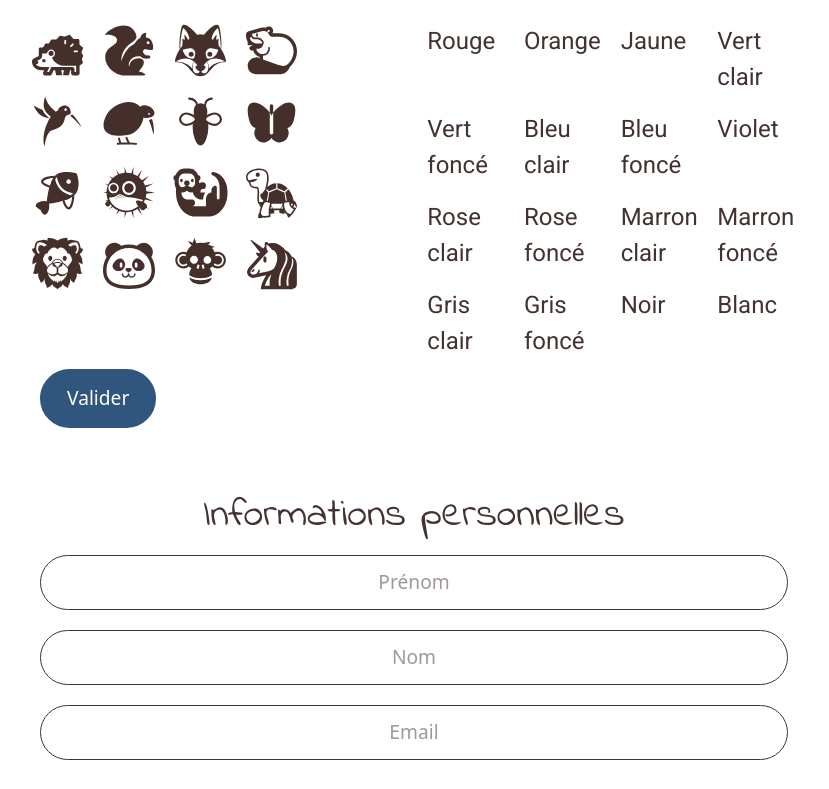
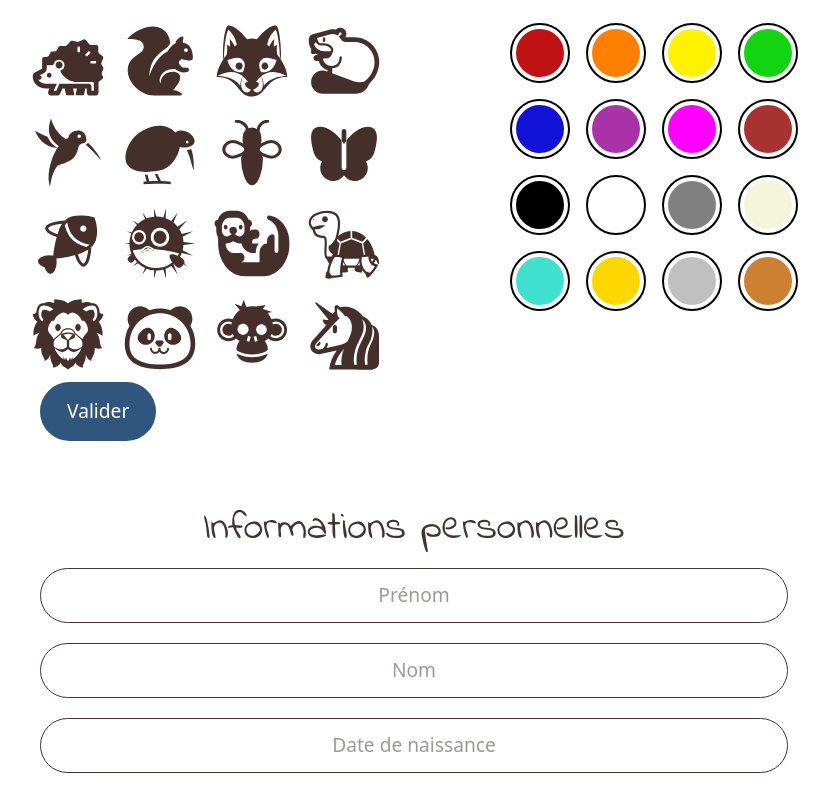
Before and after one commit to Fenysk/Digiquest, a Vue app: page /my-account in a window 1280 px wide. Shown: the part 371-1160 px from the top of the page, without its empty margins (226-1055 px from the left). Built offline with nearby package versions, Linux system fonts and the light colour scheme; no server answers; sample sign-in values are in the browser's storage.

Commit message:
Profile mis à jour

```diff
--- /dev/null
+++ b/src/api/User/deleteProfile.js
@@ -0,0 +1,15 @@
+import axios from 'axios';
+
+export async function deleteProfile(profileId) {
+    const apiUrl = 'https://digiquest-back.herokuapp.com';
+
+    try {
+        const response = await axios.delete(`${apiUrl}/profile/${profileId}`);
+        const message = response.data;
+        console.log('Message récupéré :', message);
+        return message;
+    } catch (error) {
+        console.error('Erreur lors de la récupération du profil :', error);
+        throw error;
+    }
+}
--- /dev/null
+++ b/src/api/User/patchProfile.js
@@ -0,0 +1,19 @@
+import axios from 'axios';
+
+export async function patchProfile(profile) {
+    const apiUrl = 'https://digiquest-back.herokuapp.com';
+
+    try {
+        const response = await axios.patch(`${apiUrl}/profile/${profile.profileId}`, {
+            firstName: profile.profileName,
+            lastName: profile.lastName,
+            birthDate: profile.birthDate,
+        });
+        const message = response.data;
+        console.log('Message récupéré :', message);
+        return message;
+    } catch (error) {
+        console.error('Erreur lors de la récupération du profil :', error);
+        throw error;
+    }
+}
--- a/src/views/User/AccountView.vue
+++ b/src/views/User/AccountView.vue
@@ -1,7 +1,5 @@
 <template>
-    <div
-        class="account-view xl:px-64 lg:px-32 md:px-16 sm:px-8 px-4 ease-in-out duration-300 py-16"
-    >
+    <div class="account-view xl:px-64 lg:px-32 md:px-16 sm:px-8 px-4 ease-in-out duration-300 py-16">
         <h1 class="text-center">Bonjour {{ profile.firstName }} !</h1>
 
         <div class="avatar mt-20">
@@ -11,17 +9,8 @@
                     <p class="text-center mb-4">Choisis ton animal</p>
 
                     <div class="grille">
-                        <a
-                            v-for="animal in animals"
-                            :key="animal"
-                            @click.prevent
-                            href=""
-                            class="animal cursor-pointer"
-                        >
-                            <img
-                                :src="require(`@/assets/picto/animals/${animal}.svg`)"
-                                :alt="animal"
-                            />
+                        <a v-for="animal in animals" :key="animal" @click.prevent href="" class="animal cursor-pointer">
+                            <img :src="require(`@/assets/picto/animals/${animal}.svg`)" :alt="animal" />
                         </a>
                     </div>
                 </div>
@@ -29,12 +18,10 @@
                     <p class="text-center mb-4">Choisis ta couleur</p>
 
                     <div class="grille">
-                        <article
-                            v-for="color in colors"
-                            :key="color"
-                            class="color"
-                        >
-                            <p>{{ color }}</p>
+                        <article v-for="color in colors" :key="color"
+                            class="color rounded-full cursor-pointer p-1 border-2 border-black">
+                            <div :class="color" class="h-12 w-12 rounded-full">
+                            </div>
                         </article>
                     </div>
                 </div>
@@ -46,43 +33,26 @@
             <h2 class="text-center">Informations personnelles</h2>
 
             <div class="inputs flex flex-col justify-center">
-                <input
-                    type="text"
-                    placeholder="Prénom"
-                    class="mt-4"
-                    v-model="profile.firstName"
-                />
-                <input
-                    type="text"
-                    placeholder="Nom"
-                    class="mt-4"
-                    v-model="profile.lastName"
-                />
-                <input
-                    type="email"
-                    placeholder="Email"
-                    class="mt-4"
-                    v-model="profile.email"
-                />
+                <input type="text" placeholder="Prénom" class="mt-4" v-model="profile.firstName" />
+                <input type="text" placeholder="Nom" class="mt-4" v-model="profile.lastName" />
+                <input type="birthday" placeholder="Date de naissance" class="mt-4" v-model="birthDateToDisplay" />
             </div>
 
             <div class="flex justify-center mt-4">
-                <Button :text="'Mettre à jour'" class="cursor-pointer" />
+                <Button :text="'Mettre à jour'" class="cursor-pointer" @click="updateProfile" />
             </div>
         </div>
 
-        <Button
-            secondary
-            :text="'Se déconnecter'"
-            class="cursor-pointer"
-            @click="logout"
-        />
+        <Button secondary :text="'Se déconnecter'" class="cursor-pointer" @click="logout" />
+        <Button :text="'Supprimer mon compte'" class="cursor-pointer" @click="deleteAccount" />
     </div>
 </template>
 
 <script>
 
 import { getProfile } from "@/api/User/getProfile";
+import { patchProfile } from "@/api/User/patchProfile";
+import { deleteProfile } from "@/api/User/deleteProfile";
 import jwtDecode from "jwt-decode";
 
 import Button from "@/components/elements/Button.vue";
@@ -95,7 +65,7 @@ export default {
     data() {
         return {
             profile: {},
-            dateDeNaissance: "",
+            birthDateToDisplay: "",
 
             animals: [
                 "hedgehog",
@@ -117,22 +87,22 @@ export default {
             ],
 
             colors: [
-                "Rouge",
-                "Orange",
-                "Jaune",
-                "Vert clair",
-                "Vert foncé",
-                "Bleu clair",
-                "Bleu foncé",
-                "Violet",
-                "Rose clair",
-                "Rose foncé",
-                "Marron clair",
-                "Marron foncé",
-                "Gris clair",
-                "Gris foncé",
-                "Noir",
-                "Blanc",
+                "red",
+                "orange",
+                "yellow",
+                "green",
+                "blue",
+                "purple",
+                "pink",
+                "brown",
+                "black",
+                "white",
+                "grey",
+                "beige",
+                "turquoise",
+                "gold",
+                "silver",
+                "bronze",
             ],
         };
     },
@@ -146,6 +116,53 @@ export default {
                 window.location.reload();
             });
         },
+
+        updateProfile() {
+            const date = new Date(this.birthDateToDisplay);
+
+            if (isNaN(date.getTime())) {
+                console.error('Invalid date format');
+                return;
+            }
+
+            const isoDate = date.toISOString();
+            console.log(isoDate);
+
+            this.profile.birthDate = isoDate;
+
+            patchProfile(this.profile)
+                .then(() => {
+                    location.reload();
+                })
+                .catch((error) => {
+                    console.error('Erreur lors de la mise à jour du profil:', error);
+                });
+        },
+
+        deleteAccount() {
+            deleteProfile(this.profile.id)
+                .then(() => {
+                    localStorage.removeItem("token");
+                    localStorage.removeItem("profileId");
+                    this.$router.push("/");
+                    this.$nextTick(() => {
+                        window.location.reload();
+                    });
+                })
+                .catch((error) => {
+                    console.error('Erreur lors de la suppression du profil:', error);
+                });
+        }
+
+    },
+
+    watch: {
+        birthDateToDisplay() {
+            // ISO to FR with good practice
+            const date = new Date(this.birthDateToDisplay);
+            const options = { year: "numeric", month: "long", day: "numeric" };
+            this.birthDateToDisplay = date.toLocaleDateString("fr-FR", options);
+        },
     },
 
     mounted() {
@@ -158,6 +175,7 @@ export default {
             getProfile(profileId)
                 .then((profile) => {
                     this.profile = profile;
+                    this.birthDateToDisplay = profile.birthDate;
                 })
                 .catch((error) => {
                     console.error(
@@ -196,4 +214,73 @@ input {
     grid-template-rows: repeat(4, 1fr);
     gap: 1rem;
 }
+
+.colors {
+    .grille {
+        .red {
+            background-color: #bf1212;
+        }
+
+        .orange {
+            background-color: #ff7f00;
+        }
+
+        .yellow {
+            background-color: rgb(255, 242, 0);
+        }
+
+        .green {
+            background-color: #13d413;
+        }
+
+        .blue {
+            background-color: #1111d8;
+        }
+
+        .purple {
+            background-color: #a832a8;
+        }
+
+        .pink {
+            background-color: #ff00ff;
+        }
+
+        .brown {
+            background-color: #a83232;
+        }
+
+        .black {
+            background-color: #000000;
+        }
+
+        .white {
+            background-color: #ffffff;
+        }
+
+        .grey {
+            background-color: #808080;
+        }
+
+        .beige {
+            background-color: #f5f5dc;
+        }
+
+        .turquoise {
+            background-color: #40e0d0;
+        }
+
+        .gold {
+            background-color: #ffd700;
+        }
+
+        .silver {
+            background-color: #c0c0c0;
+        }
+
+        .bronze {
+            background-color: #cd7f32;
+        }
+
+    }
+}
 </style>
```
